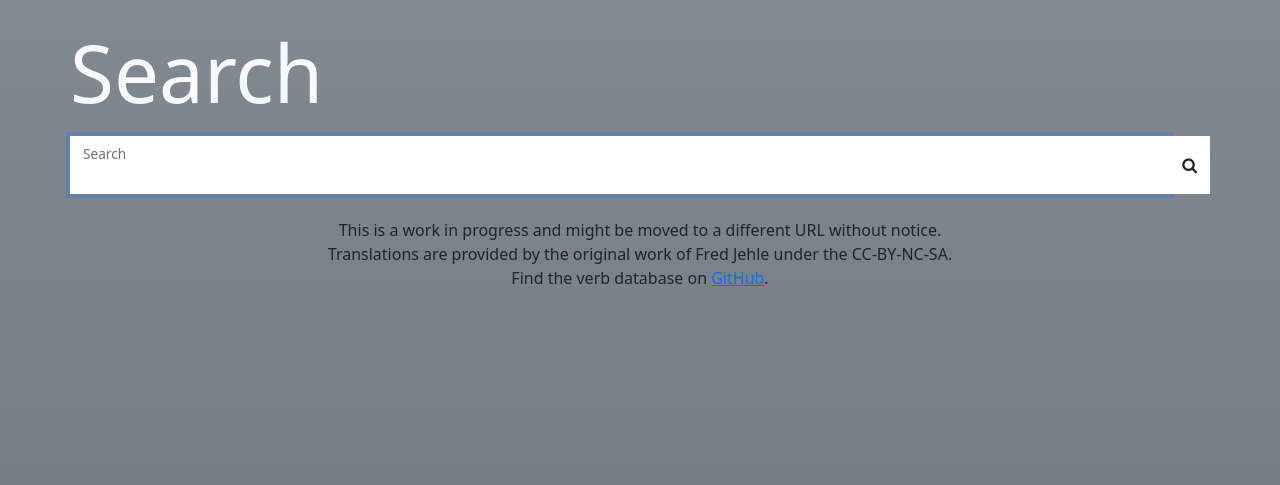
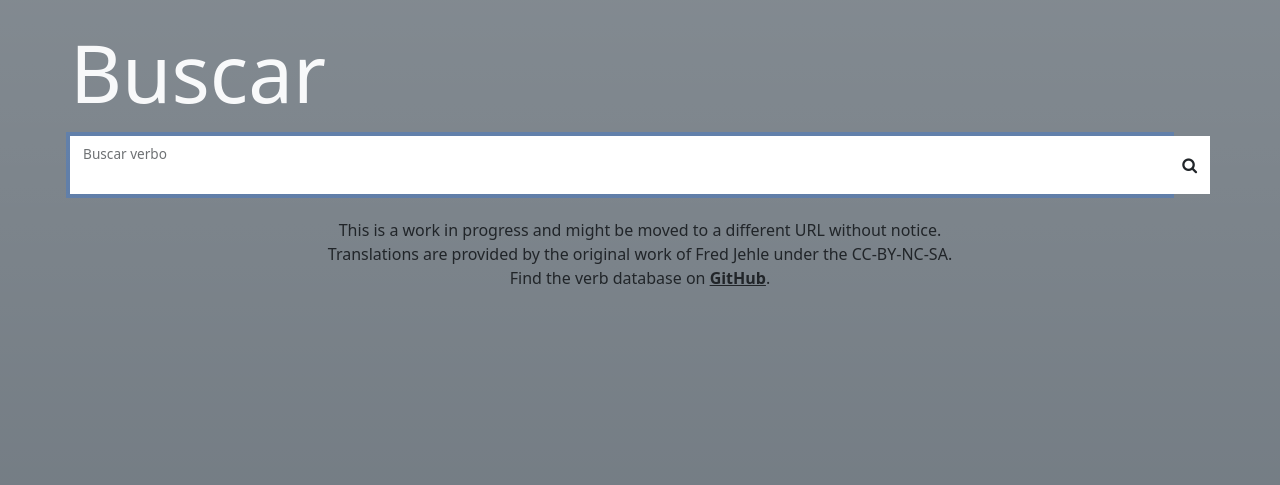
Before and after one commit to nkurmann/py-conjugator, a Python web app: template arbol/templates/search.html in a window 1280 px wide. Shown: the top 485 px of the page. Run offline with Jinja, Linux system fonts and the light colour scheme; the template is opened without the code that fills it, so the values that code supplies are empty.

Commit message:
Fix grid formatting

```diff
--- a/arbol/entity.py
+++ b/arbol/entity.py
@@ -81,7 +81,11 @@ class FormedVerb:
     long: str = None
 
     def get_performer(self):
-        is_imperative = self.mood == Mood.imperative_affirmative or self.mood == Mood.imperative_negative
+        is_imperative = self.mood == Mood.imperative_affirmative \
+                                     or self.mood == Mood.imperative_negative \
+                                     or self.mood == "Imperative Affirmative" \
+                                     or self.mood == "Imperative Negative"
+
         if is_imperative:
             return f"({self.performer})"
         return self.performer
--- a/arbol/templates/layout.html
+++ b/arbol/templates/layout.html
@@ -32,11 +32,11 @@
 
         <!-- SEARCH -->
         <div id="input-container" class="container mb-3 mt-3 p-0">
-            <form class="input-group">
+            <form class="input-group" action="/">
                 <div class="form-floating flex-fill">
                     <input autofocus type="text" name="q" class="form-control rounded-0 border-0" id="search-input"
                         placeholder=" " value="{{query}}" />
-                    <label for="search-input ">Search</label>
+                    <label for="search-input ">Buscar verbo</label>
                 </div>
                 <button type="submit" class="btn rounded-0 bg-white">
                     <i class="fa fa-search"></i>
@@ -53,7 +53,7 @@
             without notice.<br />
             Translations are provided by the original work of Fred Jehle
             under the CC-BY-NC-SA.<br />
-            Find the verb database on <a href="https://github.com/ghidinelli/fred-jehle-spanish-verbs">GitHub</a>.<br />
+            Find the verb database on <a href="https://github.com/ghidinelli/fred-jehle-spanish-verbs" class="text-dark fw-bold">GitHub</a>.<br />
         </div>
     </main>
 
--- a/arbol/templates/search.html
+++ b/arbol/templates/search.html
@@ -11,16 +11,16 @@
 {% endif %}
 {% endmacro %}
 
-{% block title %}Search{% endblock %}
+{% block title %}Buscar{% endblock %}
 
 
 {% macro card_header(light_title, heavy_title, subtitle) %}
 <div class="d-flex justify-content-between">
-    <div class="fs-2">
-        <span class="fw-light">
+    <div class="fs-2 text-start">
+        <span class="fw-light text-nowrap">
             {{light_title}}
         </span>
-        <span class="fw-bold">
+        <span class="fw-bold text-nowrap">
             {{heavy_title}}
         </span>
     </div>
@@ -54,12 +54,12 @@
 {% endmacro %}
 
 {% block content %}
-<div class="container">
+<div class="container p-0">
     <div class="row g-3">
         {% for result in search_results %}
 
         <div class="col col-md-6 col-12">
-            <a class="container bg-light btn " href="{{result.infinitive}}">
+            <a class="container bg-light btn " href="{{result.infinitive}}?q={{query}}">
                 {{search_result(result)}}
             </a>
         </div>
```
Also changed, not shown: arbol/routes.py (+8 -1 lines), arbol/templates/conjugate.html (+6 -6 lines).
